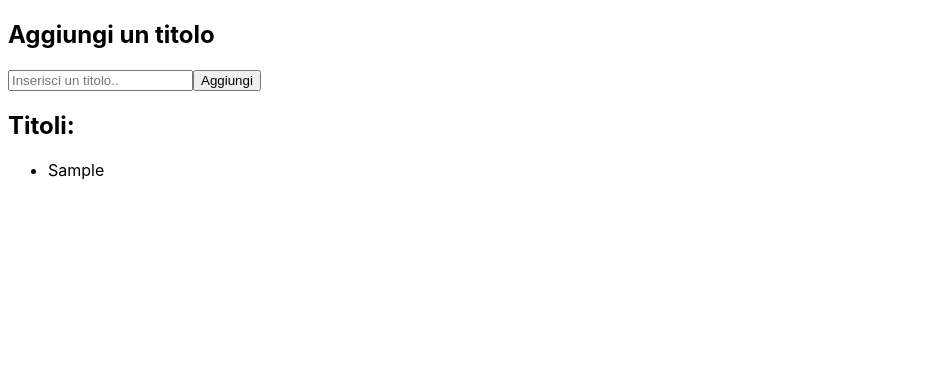
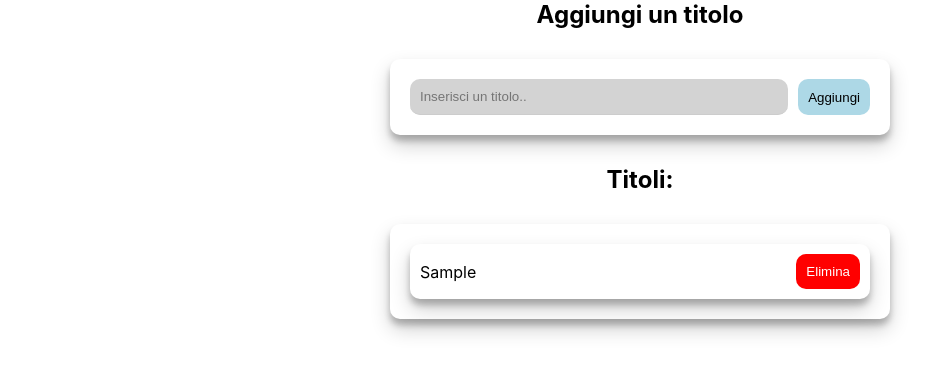
Before and after one commit to emilianoaprile/react-form-blog, a React app: page / in a window 1280 px wide. Both pictures are taken after typing "Sample" into the empty fields and a click on the button "Aggiungi". Shown: the top 374 px of the page, without its empty margins (0-952 px from the left). Built offline with nearby package versions, Linux system fonts and the light colour scheme; the HTML template or start-up script is replaced by a standard one.

Commit message:
add > some CSS and conditional rendering on titles list

```diff
--- a/src/components/Form.jsx
+++ b/src/components/Form.jsx
@@ -11,37 +11,47 @@ function Form() {
   };
 
   const handleSubmit = (e) => {
-    e.preventDefault()
+    e.preventDefault();
     // aggiungo il titolo all'array
-    setLista(lista => ([titolo,...lista]));
+    setLista((lista) => [titolo, ...lista]);
     setTitolo("");
   };
 
   console.log(titolo);
-  console.log(lista)
+  console.log(lista);
 
   return (
     <>
-      <div>
+      <section className="formSection">
+        <div className="container">
           <h2>Aggiungi un titolo</h2>
           <form onSubmit={handleSubmit}>
+            <div className="formWrapper">
               <input
                 type="text"
                 placeholder="Inserisci un titolo.."
                 value={titolo}
                 onChange={handleNewTitle}
               />
-          <button>Aggiungi</button>
+              <button className="btn btnAdd">Aggiungi</button>
+            </div>
           </form>
           <h2>Titoli:</h2>
-        <ul>
+          {/* conditional rendering se ci sono titoli renderizza la lista altrimenti il paragrafo */}
+          {lista.length > 0 ? (
+            <ul className="titleList">
               {lista.map((listItem, index) => (
-            <li key={`title${index}`}>
+                <li className="listItem" key={`title${index}`}>
                   {listItem}
+                  <button className="btn btnRemove">Elimina</button>
                 </li>
               ))}
             </ul>
+          ) : (
+            <p className="listMessage">Non hai ancora inserito nessun titolo</p>
+          )}
         </div>
+      </section>
     </>
   );
 }
--- a/src/index.css
+++ b/src/index.css
@@ -1,3 +1,89 @@
 :root {
   font-family: Inter, system-ui, Avenir, Helvetica, Arial, sans-serif;
 }
+
+*{
+  box-sizing: border-box;
+  padding: 0;
+  margin: 0;
+}
+
+ul, li, ol {
+  list-style: none;
+}
+
+.container {
+  width: 500px;
+  margin: 0 auto;
+}
+
+.container > h2 {
+  text-align: center;
+}
+.formWrapper {
+  display: flex;
+  justify-content: space-between;
+  gap: 10px;
+  width: 100%;
+  padding: 20px;
+  margin-top: 30px;
+  margin-bottom: 30px;
+  background: #fff;
+  border-radius: 10px;
+  box-shadow: 0 10px 20px rgba(0, 0, 0, 0.19), 0 6px 6px rgba(0, 0, 0, 0.23);
+}
+
+.formWrapper > input {
+  width: 100%;
+  padding: 10px;
+  border: none;
+  outline: none;
+  border-bottom: 1px solid #ccc;
+  background-color: lightgray;
+  border-radius: 10px;
+}
+
+.btn {
+  padding: 10px;
+  border: none;
+  outline: none;
+  border-radius: 10px;
+  background-color: lightblue;
+  cursor: pointer;
+}
+
+.titleList {
+  display: flex;
+  justify-content: space-between;
+  flex-direction: column;
+  gap: 10px;
+  width: 100%;
+  padding: 20px;
+  margin-top: 30px;
+  margin-bottom: 30px;
+  background: #fff;
+  border-radius: 10px;
+  box-shadow: 0 10px 20px rgba(0, 0, 0, 0.19), 0 6px 6px rgba(0, 0, 0, 0.23);
+}
+
+.listItem {
+  display: flex;
+  justify-content: space-between;
+  align-items: center;
+  gap: 10px;
+  width: 100%;
+  padding: 10px;
+  background: #fff;
+  border-radius: 10px;
+  box-shadow: 0 10px 20px rgba(0, 0, 0, 0.19), 0 6px 6px rgba(0, 0, 0, 0.23);
+}
+
+.btnRemove {
+  background-color: red;
+  color: white;
+}
+
+.listMessage {
+  text-align: center;
+  padding: 20px 0;
+}
```
Lines whose indentation alone changed are shown as unchanged.
